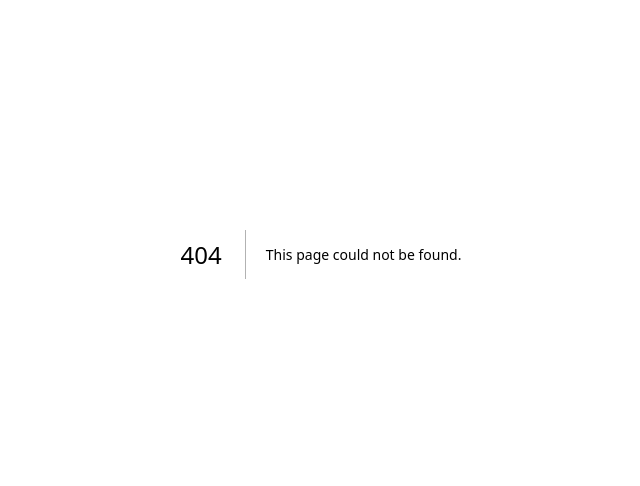
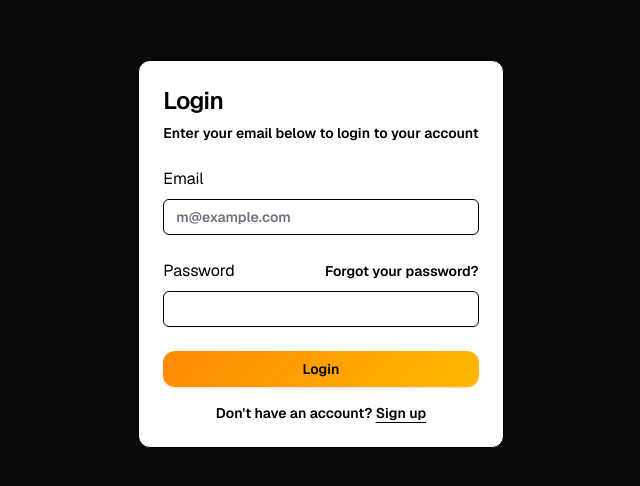
Before and after one commit to HiteshCodesl/ShortlyAi, a Next.js app: page /login in a window 1280 px wide. Before the commit this address had no page. Shown: the part 146-632 px from the top of the page, without its empty margins (319-959 px from the left). Built offline with nearby package versions, Linux system fonts and the light colour scheme.

Commit message:
added a login form

```diff
--- /dev/null
+++ b/app/login/page.tsx
@@ -0,0 +1,91 @@
+"use client"
+import { Button } from "@/components/ui/button";
+import { Card, CardContent, CardDescription, CardHeader, CardTitle } from "@/components/ui/card";
+import { Input } from "@/components/ui/input";
+import { Label } from "@radix-ui/react-dropdown-menu";
+import { signIn } from "next-auth/react";
+import { useRouter } from "next/navigation";
+import React, { useState } from "react";
+
+export default function Login(){
+    const [email, setEmail] = useState('');
+    const [password, setPassword] = useState('');
+    const router = useRouter();
+
+    const loginReq = async(e: React.FormEvent) =>{
+        e.preventDefault();
+
+    const res = await signIn('credentials', {
+       email,
+       password,
+       redirect:false,
+    })
+      if (res?.error) {
+      console.error("Login failed:", res.error);
+      alert("Invalid credentials!");
+    } else {
+      router.push("/");
+    }
+    }
+
+    return (
+        <>
+          <div className="flex justify-center h-screen align-center items-center">
+     <Card className="bg-white">
+        <CardHeader>
+          <CardTitle className="text-2xl">Login</CardTitle>
+          <CardDescription className="font-semibold">
+            Enter your email below to login to your account
+          </CardDescription>
+        </CardHeader>
+        <CardContent>
+          <form onSubmit={loginReq}>
+            <div className="flex flex-col gap-6">
+              <div className="grid gap-2">
+                <Label id="email">Email</Label>
+                <Input
+                className="font-semibold"
+                  id="email"
+                  value={email}
+                  onChange={(e) => setEmail(e.target.value)}
+                  type="email"
+                  placeholder="m@example.com"
+                  required
+                />
+              </div>
+              <div className="grid gap-2">
+                <div className="flex items-center">
+                  <Label id="password">Password</Label>
+                  <a
+                    href="#"
+                    className="ml-auto inline-block text-sm underline-offset-4 hover:underline font-semibold"
+                  >
+                    Forgot your password?
+                  </a>
+                </div>
+                <Input
+                className="font-semibold"
+                id="password"
+                value={password}
+                onChange={(e) => setPassword(e.target.value)}
+                type="password"
+                required />
+              </div>
+              <Button type="submit" className="w-full btn-primary">
+                Login
+              </Button>
+
+            </div>
+            <div className="mt-4 text-center text-sm font-semibold">
+              Don&apos;t have an account?{" "}
+              <a href="/signup" className="underline underline-offset-4">
+                Sign up
+              </a>
+            </div>
+          </form>
+        </CardContent>
+      </Card>
+          </div>
+        </>
+    )
+}
```
